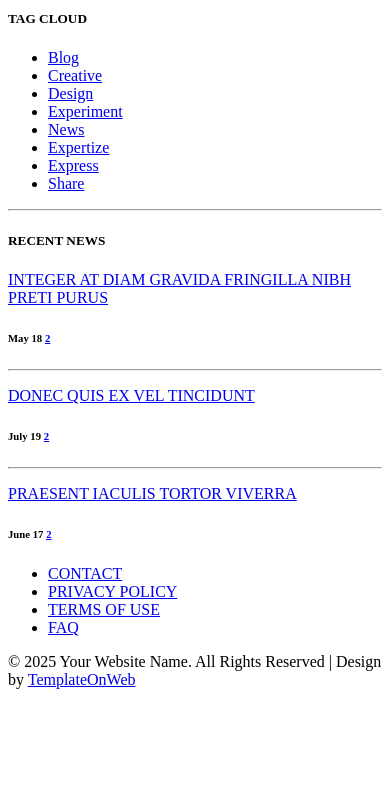
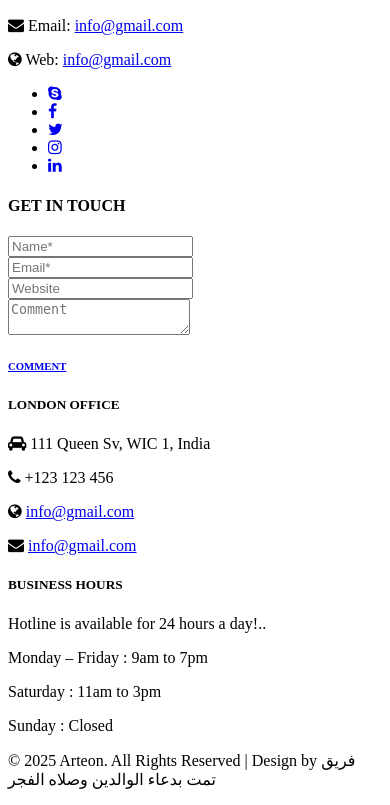
Before and after one commit to MohamedHarby18/Art_Gallery, a PHP site: page /includes/footer.php in a window 390 px wide; the page is wider, and only the part inside the window is pictured. Shown: the part 550-1355 px from the top of that part. Before the commit the page ends 1239 px from the top of that part, so only its background shows below. Run offline with PHP 8.4, Linux system fonts and the light colour scheme.

Commit message:
update footer

```diff
--- a/View/includes/footer.php
+++ b/View/includes/footer.php
@@ -1,78 +1,94 @@
+	<head>
+	<meta charset="utf-8">
+	<meta http-equiv="X-UA-Compatible" content="IE=edge">
+	<meta name="viewport" content="width=device-width, initial-scale=1">
+	<link href="css/font-awesome.min.css" rel="stylesheet">
+	<link href="https://fonts.googleapis.com/css2?family=Fraunces:opsz@9..144&display=swap" rel="stylesheet">
+</head>
+
   <section id="footer" class="pt-3 pb-3">
 	  <div class="container-fluid">
 	    <div class="row footer_1">
-      <div class="col-md-3">
-        <div class="footer_1i">
-          <hr class="line_1">
-          <h5 class="mb-3">ABOUT</h5>
-          <p>Phasellus and the message of the snow. Even the analysis of the faucet's crime. Always take up the great,
-            and the unbroken lake is always life. But the handle is not only to be placed to obtain the pure mauris.</p>
+	      <section id="contact" class="p_4">
+	        <div class="container-xl">
+	          <div class="row contact_1">
+	            <div class="col-md-6">
+	              <div class="contact_1l">
+	                <iframe src="https://www.google.com/maps/embed?pb=!1m18!1m12!1m3!1d114964.53925916665!2d-80.29949920266738!3d25.782390733064336!2m3!1f0!2f0!3f0!3m2!1i1024!2i768!4f13.1!3m3!1m2!1s0x88d9b0a20ec8c111%3A0xff96f271ddad4f65!2sMiami%2C+FL%2C+USA!5e0!3m2!1sen!2sin!4v1530774403788" height="380" style="border:0; width:100%;" allowfullscreen=""></iframe>
 	              </div>
 	            </div>
-      <div class="col-md-3">
-        <div class="footer_1i">
-          <hr class="line_1">
-          <h5 class="mb-3">RECENT WORKS</h5>
-          <div class="footer_1i1 row">
-            <div class="col-md-4 col-4 p-0">
-              <div class="footer_1i1i">
-                <div class="grid clearfix">
-                  <figure class="effect-jazz mb-0">
-                    <a href="#"><img src="img/30.jpg" class="w-100" alt="abc"></a>
-                  </figure>
+	            <div class="col-md-6">
+	              <div class="contact_1r">
+	                <h3 class="mb-4">ARTIST INFO</h3>
+	                <p class="mb-4"><i class="fa fa-map-marker me-2 col_pink"></i> <span class="text-white fw-bold me-2">Address:</span> Z793 STower Suat, 26 Knockland, DB 8513 UK</p>
+	                <p class="mb-4"><i class="fa fa-phone me-2 col_pink"></i> <span class="text-white fw-bold me-2">Phone:</span> +123 123 456</p>
+	                <p class="mb-4"><i class="fa fa-paperclip me-2 col_pink"></i> <span class="text-white fw-bold me-2">Fax:</span> +123 123 456</p>
+	                <p class="mb-4"><i class="fa fa-envelope me-2 col_pink"></i> <span class="text-white fw-bold me-2">Email:</span> <a href="#">info@gmail.com</a></p>
+	                <p><i class="fa fa-globe me-2 col_pink"></i> <span class="text-white fw-bold me-2">Web:</span> <a href="#">info@gmail.com</a></p>
+	                <ul class="social-network social-circle mb-0 mt-4">
+	                  <li><a href="#" class="icoRss" title="Rss"><i class="fa fa-skype"></i></a></li>
+	                  <li><a href="#" class="icoFacebook" title="Facebook"><i class="fa fa-facebook"></i></a></li>
+	                  <li><a href="#" class="icoTwitter" title="Twitter"><i class="fa fa-twitter"></i></a></li>
+	                  <li><a href="#" class="icoGoogle" title="Google +"><i class="fa fa-instagram"></i></a></li>
+	                  <li><a href="#" class="icoLinkedin" title="Linkedin"><i class="fa fa-linkedin"></i></a></li>
+	                </ul>
 	              </div>
 	            </div>
 	          </div>
-
+	          <div class="row contact_2 mt-4">
+	            <div class="col-md-9">
+	              <div class="contact_2l row">
+	                <div class="col-md-12">
+	                  <h4>GET IN TOUCH</h4>
+	                </div>
+	              </div>
+	              <div class="contact_2l1 mt-2 row">
+	                <div class="col-md-4">
+	                  <div class="contact_2l1i">
+	                    <input class="form-control" placeholder="Name*" type="text">
+	                  </div>
+	                </div>
+	                <div class="col-md-4">
+	                  <div class="contact_2l1i">
+	                    <input class="form-control" placeholder="Email*" type="text">
+	                  </div>
+	                </div>
+	                <div class="col-md-4">
+	                  <div class="contact_2l1i">
+	                    <input class="form-control" placeholder="Website" type="text">
+	                  </div>
+	                </div>
+	              </div>
+	              <div class="contact_2l1 mt-3 row">
+	                <div class="col-md-12">
+	                  <div class="contact_2l1i">
+	                    <textarea placeholder="Comment" class="form-control form_text"></textarea>
+	                    <h6 class="mt-3 mb-0 text-uppercase"><a class="button ps-4 pe-4 pt-3 pb-3" href="#"> COMMENT</a></h6>
+	                  </div>
 	                </div>
 	              </div>
 	            </div>
 	            <div class="col-md-3">
-        <div class="footer_1i">
-          <hr class="line_1">
-          <h5 class="mb-3">TAG CLOUD</h5>
-          <ul class="mb-0">
-            <li class="d-inline-block"><a class="d-block" href="#">Blog</a></li>
-            <li class="d-inline-block"><a class="d-block" href="#">Creative</a></li>
-            <li class="d-inline-block"><a class="d-block" href="#">Design</a></li>
-            <li class="d-inline-block"><a class="d-block" href="#">Experiment</a></li>
-            <li class="d-inline-block"><a class="d-block" href="#">News</a></li>
-            <li class="d-inline-block"><a class="d-block" href="#">Expertize</a></li>
-            <li class="d-inline-block"><a class="d-block" href="#">Express</a></li>
-            <li class="d-inline-block"><a class="d-block" href="#">Share</a></li>
-
-          </ul>
+	              <div class="contact_2r">
+	                <h5 class="mb-3">LONDON OFFICE</h5>
+	                <p class="font_14"><i class="fa fa-car col_pink me-1"></i> 111 Queen Sv, WIC 1, India</p>
+	                <p class="font_14"><i class="fa fa-phone col_pink me-1"></i> +123 123 456</p>
+	                <p class="font_14"><i class="fa fa-globe col_pink me-1"></i> <a href="#">info@gmail.com</a></p>
+	                <p class="font_14"><i class="fa fa-envelope col_pink me-1"></i> <a href="#">info@gmail.com</a></p>
+	                <h5 class="mb-3 mt-4">BUSINESS HOURS</h5>
+	                <p class="font_14">Hotline is available for 24 hours a day!..</p>
+	                <p class="font_14">Monday – Friday : <span class="fw-bold text-white">9am to 7pm</span></p>
+	                <p class="font_14">Saturday : <span class="fw-bold text-white">11am to 3pm</span></p>
+	                <p class="font_14 mb-0">Sunday : <span class="fw-bold text-white">Closed</span></p>
 	              </div>
-      </div>
-      <div class="col-md-3">
-        <div class="footer_1i">
-          <hr class="line_1">
-          <h5 class="mb-3">RECENT NEWS</h5>
-          <p class="font_14 mb-2"><a href="#">INTEGER AT DIAM GRAVIDA FRINGILLA NIBH PRETI PURUS</a></p>
-          <h6 class="col_light font_14"><i class="fa fa-clock-o col_pink me-1"></i> May 18 <a class="col_light"
-              href="#"><i class="fa fa-comment-o col_pink me-1 ms-3"></i> 2</a></h6>
-          <hr>
-          <p class="font_14 mb-2"><a href="#">DONEC QUIS EX VEL TINCIDUNT</a></p>
-          <h6 class="col_light font_14"><i class="fa fa-clock-o col_pink me-1"></i> July 19 <a class="col_light"
-              href="#"><i class="fa fa-comment-o col_pink me-1 ms-3"></i> 2</a></h6>
-          <hr>
-          <p class="font_14 mb-2"><a href="#">PRAESENT IACULIS TORTOR VIVERRA</a></p>
-          <h6 class="col_light font_14"><i class="fa fa-clock-o col_pink me-1"></i> June 17 <a class="col_light"
-              href="#"><i class="fa fa-comment-o col_pink me-1 ms-3"></i> 2</a></h6>
-        </div>
-      </div>
-    </div>
-    <div class="row footer_2 mt-4 text-center">
-      <div class="col-md-12">
-        <ul>
-          <li class="d-inline-block me-3 font_14"><a href="#">CONTACT</a></li>
-          <li class="d-inline-block me-3 font_14"><a href="#">PRIVACY POLICY</a></li>
-          <li class="d-inline-block me-3 font_14"><a href="#">TERMS OF USE</a></li>
-          <li class="d-inline-block font_14"><a href="#">FAQ</a></li>
-        </ul>
-        <p class="mb-0">© 2025 Your Website Name. All Rights Reserved | Design by <a class="col_pink"
-            href="http://www.templateonweb.com">TemplateOnWeb</a></p>
 	            </div>
 	          </div>
 	        </div>
 	      </section>
+	      <div class="row footer_2 mt-4 text-center">
+	        <div class="col-md-12">
+	          <p class="mb-0">© 2025 Arteon. All Rights Reserved | Design by فريق تمت بدعاء الوالدين وصلاه الفجر</a></p>
+	        </div>
+	      </div>
+	    </div>
+	</section>
```
Also changed, not shown: View/contact.php (+61 -100 lines). Lines whose indentation alone changed are shown as unchanged.
